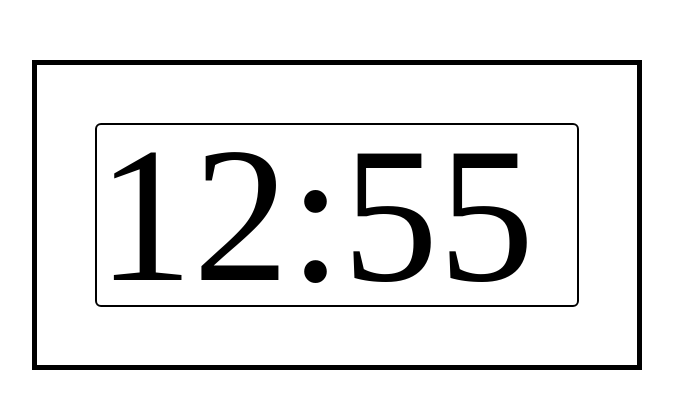
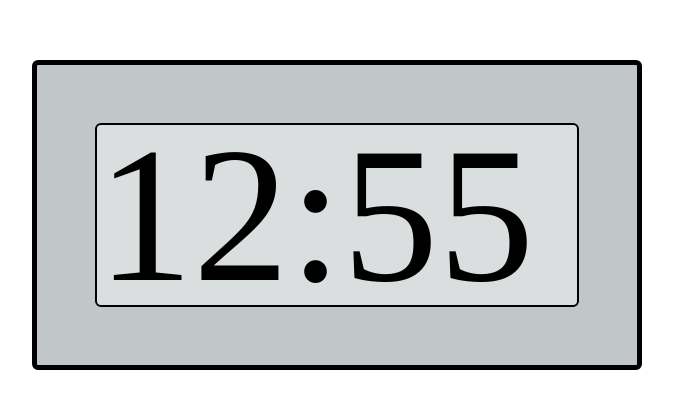
Before and after one commit to Jhairs2/digital-clock, a plain HTML site: page index.html in a window 1280 px wide. Shown: the part 185-594 px from the top of the page, without its empty margins (303-976 px from the left). Drawn offline with Linux system fonts and the light colour scheme.

Commit message:
Add color to clock

```diff
--- a/styles/styles.css
+++ b/styles/styles.css
@@ -5,6 +5,7 @@
 }
 
 .container {
+    background-color: #C1C7C9;
     width: 600px;
     height: 300px;
     border: 5px solid black;
@@ -12,11 +13,12 @@
     top: 50%;
     left: 50%;
     transform: translate(-50%, -50%);
-
+    border-radius: 6px;
   }
 
 
   .clock-screen {
+    background-color: #DADEDF;
     width: 80%;
     height: 60%;
     border: 2px solid black;
```
